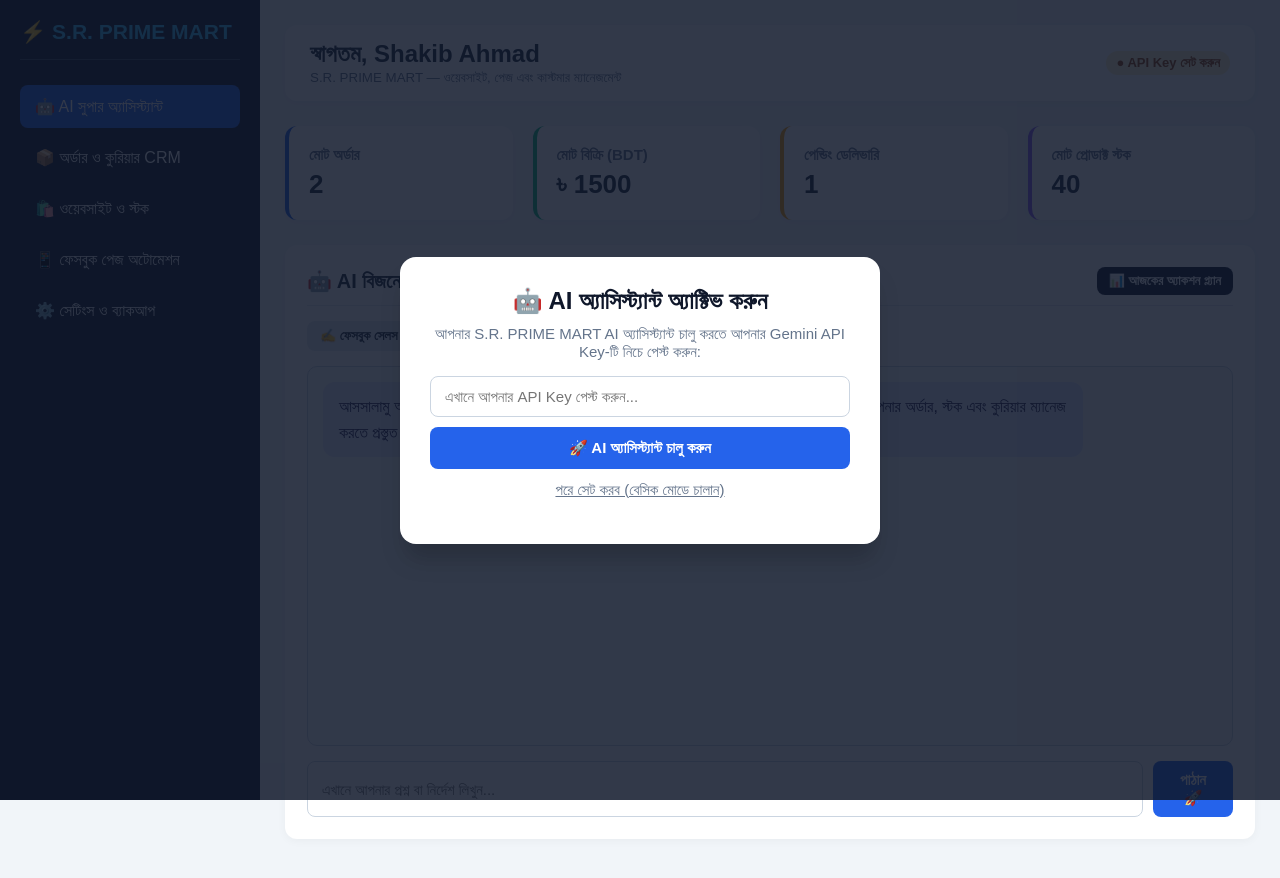
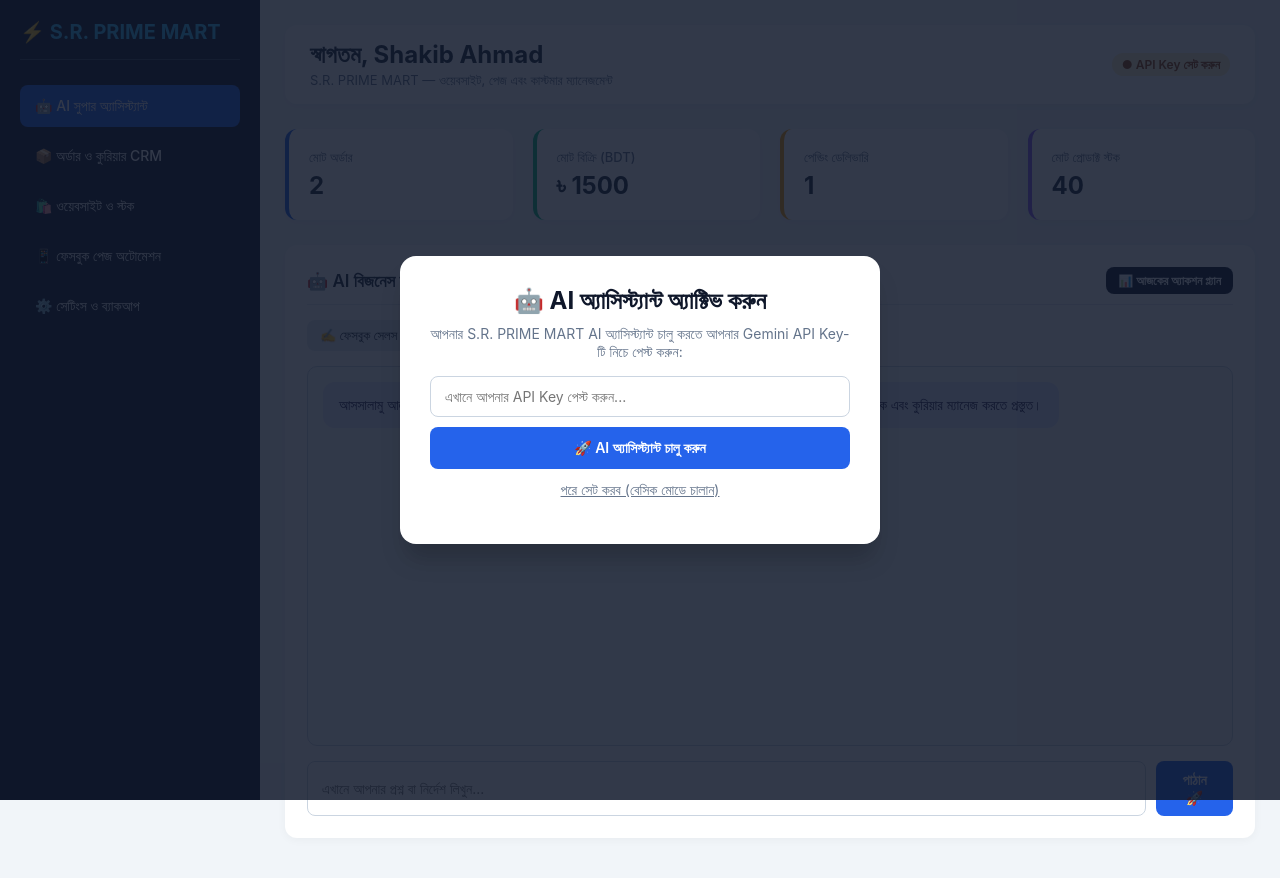
Before and after one commit to srprimemart2026-code/sr-prime-mart-dashboard, a plain HTML site: page index.html in a window 1280 px wide. Drawn offline with Linux system fonts and the light colour scheme.

Commit message:
Refactor CSS styles for consistency and clarity

```diff
--- a/style.css
+++ b/style.css
@@ -15,7 +15,8 @@
     margin: 0;
     padding: 0;
     box-sizing: border-box;
-    font-family: 'Hind Siliguri', sans-serif;
+    /* প্রিমিয়াম Clean Sans-serif Font */
+    font-family: -apple-system, BlinkMacSystemFont, "Segoe UI", Roboto, Helvetica, Arial, sans-serif;
 }
 
 body {
@@ -25,7 +26,6 @@ body {
     min-height: 100vh;
 }
 
-/* Modal Styles */
 .modal-overlay {
     position: fixed;
     top: 0; left: 0; width: 100%; height: 100%;
@@ -48,11 +48,10 @@ body {
 }
 
 .modal-box h2 { color: var(--secondary); margin-bottom: 10px; }
-.modal-box p { color: var(--text-muted); font-size: 15px; margin-bottom: 15px; }
+.modal-box p { color: var(--text-muted); font-size: 14px; margin-bottom: 15px; }
 .full-btn { width: 100%; padding: 12px; margin-top: 10px; }
 .skip-text { margin-top: 12px; font-size: 13px; cursor: pointer; text-decoration: underline; }
 
-/* Sidebar */
 .sidebar {
     width: 260px;
     background-color: var(--secondary);
@@ -67,7 +66,7 @@ body {
 }
 
 .brand {
-    font-size: 21px;
+    font-size: 20px;
     font-weight: 700;
     color: #38bdf8;
     margin-bottom: 25px;
@@ -81,12 +80,12 @@ body {
     border-radius: 8px;
     cursor: pointer;
     transition: 0.2s;
-    font-size: 16px;
+    font-size: 14px;
+    font-weight: 500;
 }
 
 .nav-item:hover, .nav-item.active { background-color: var(--primary); }
 
-/* Main Content */
 .main-content {
     margin-left: 260px;
     flex: 1;
@@ -107,7 +106,7 @@ body {
     gap: 10px;
 }
 
-.muted-text { color: var(--text-muted); }
+.muted-text { color: var(--text-muted); font-size: 13px; }
 
 .stats-grid {
     display: grid;
@@ -128,10 +127,9 @@ body {
 .border-warning { border-left-color: var(--warning); }
 .border-purple { border-left-color: #8b5cf6; }
 
-.stat-card h3 { font-size: 15px; color: var(--text-muted); }
-.stat-card p { font-size: 26px; font-weight: 700; margin-top: 5px; }
+.stat-card h3 { font-size: 13px; color: var(--text-muted); font-weight: 500; }
+.stat-card p { font-size: 24px; font-weight: 700; margin-top: 5px; }
 
-/* Sections & Cards */
 .section { display: none; }
 .section.active { display: block; }
 
@@ -146,7 +144,8 @@ body {
 
 .card h2 {
     margin-bottom: 15px;
-    font-size: 20px;
+    font-size: 17px;
+    font-weight: 600;
     border-bottom: 1px solid #e2e8f0;
     padding-bottom: 10px;
     display: flex;
@@ -168,7 +167,7 @@ input, select, textarea {
     padding: 11px 14px;
     border: 1px solid #cbd5e1;
     border-radius: 8px;
-    font-size: 15px;
+    font-size: 14px;
     outline: none;
 }
 
@@ -181,17 +180,16 @@ button {
     padding: 10px 18px;
     border-radius: 8px;
     cursor: pointer;
-    font-size: 15px;
+    font-size: 14px;
     font-weight: 600;
     transition: 0.2s;
 }
 
 button:hover { background-color: var(--primary-dark); }
-.dark-btn { font-size: 13px; padding: 6px 12px; background: var(--secondary); }
-.small-btn { margin-top: 8px; font-size: 13px; padding: 6px 12px; }
+.dark-btn { font-size: 12px; padding: 6px 12px; background: var(--secondary); }
+.small-btn { margin-top: 8px; font-size: 12px; padding: 6px 12px; }
 .success-btn { background: var(--success); }
 
-/* Table */
 table {
     width: 100%;
     border-collapse: collapse;
@@ -199,13 +197,13 @@ table {
     min-width: 650px;
 }
 
-th, td { text-align: left; padding: 12px; border-bottom: 1px solid #e2e8f0; }
+th, td { text-align: left; padding: 12px; border-bottom: 1px solid #e2e8f0; font-size: 14px; }
 th { background-color: #f8fafc; font-weight: 600; }
 
 .badge {
     padding: 4px 10px;
     border-radius: 20px;
-    font-size: 13px;
+    font-size: 12px;
     font-weight: 600;
     display: inline-block;
     cursor: pointer;
@@ -216,7 +214,6 @@ th { background-color: #f8fafc; font-weight: 600; }
 .badge-delivered { background: #d1fae5; color: #065f46; }
 .badge-danger { background: #fee2e2; color: #991b1b; }
 
-/* AI Chat */
 .ai-chat-box {
     border: 1px solid #cbd5e1;
     border-radius: 10px;
@@ -235,6 +232,7 @@ th { background-color: #f8fafc; font-weight: 600; }
     border-radius: 12px;
     max-width: 85%;
     line-height: 1.6;
+    font-size: 14px;
     white-space: pre-line;
 }
 
@@ -242,7 +240,7 @@ th { background-color: #f8fafc; font-weight: 600; }
 .msg-user { background: var(--primary); color: white; align-self: flex-end; }
 
 .quick-prompts { display: flex; gap: 8px; flex-wrap: wrap; margin-bottom: 15px; }
-.quick-btn { background: #e2e8f0; color: var(--text-dark); font-size: 13px; padding: 7px 13px; }
+.quick-btn { background: #e2e8f0; color: var(--text-dark); font-size: 13px; padding: 7px 13px; font-weight: 500; }
 .quick-btn:hover { background: #cbd5e1; }
 
 .chat-input-area { display: flex; gap: 10px; }
```
